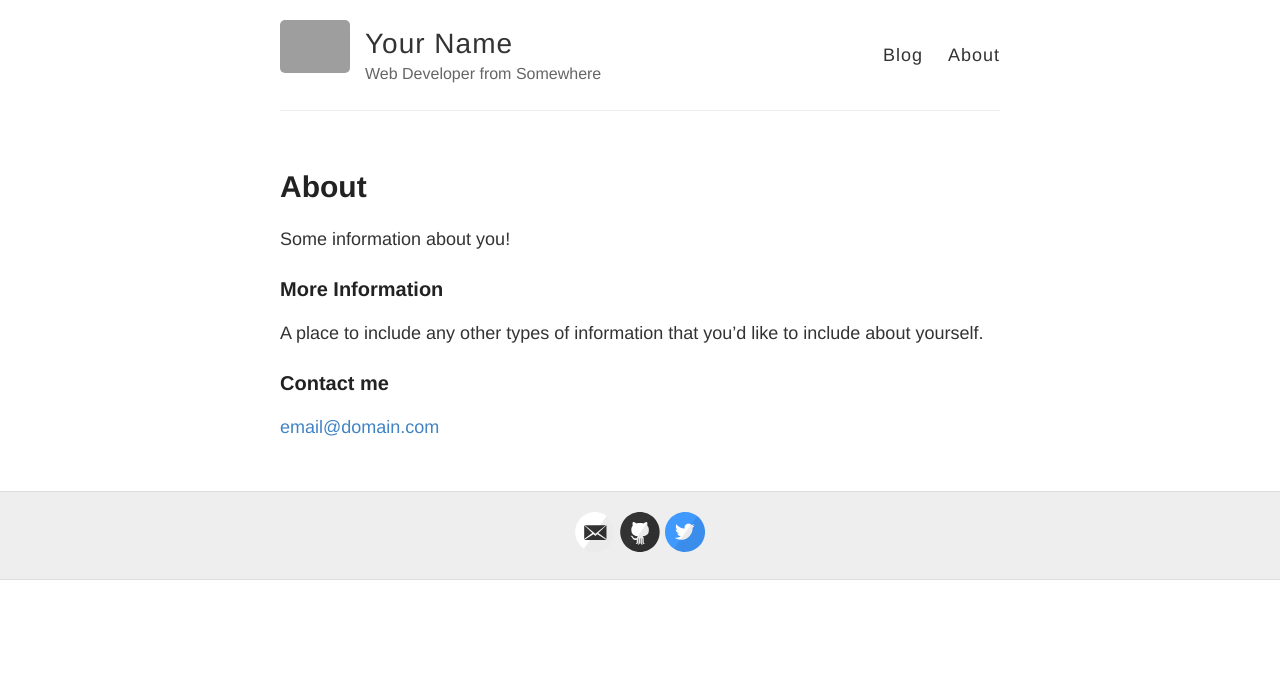
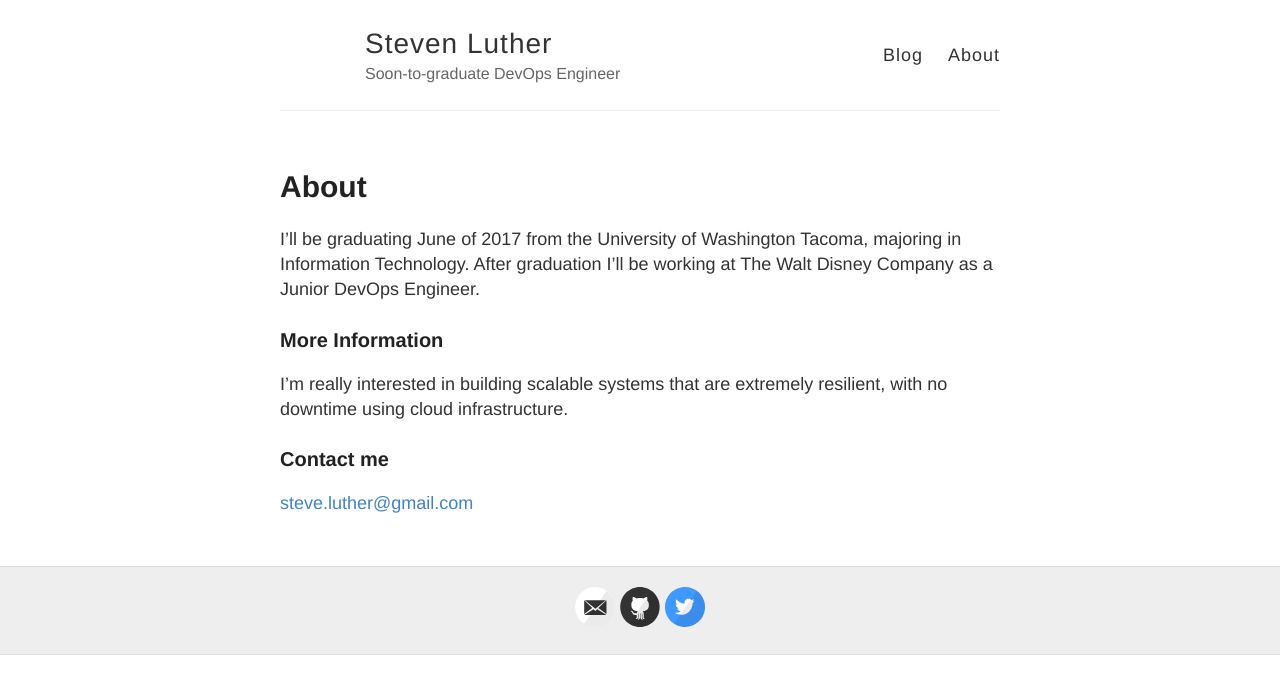
Before and after one commit to luthes/luthes.github.io, a Jekyll site: the page built from about.md, in a window 1280 px wide. Shown: the top 694 px of the page. Built offline with Jekyll 4.4.1, drawn with Linux system fonts in a browser that asks for light colours; grey boxes are pictures that could not be loaded.

Commit message:
Hello World post. Update contact info.

```diff
--- a/_config.yml
+++ b/_config.yml
@@ -3,13 +3,13 @@
 #
 
 # Name of your site (displayed in the header)
-name: Your Name
+name: Steven Luther
 
 # Short bio or description (displayed in the header)
-description: Web Developer from Somewhere
+description: Soon-to-graduate DevOps Engineer
 
 # URL of your avatar or profile pic (you could use your GitHub profile pic)
-avatar: https://raw.githubusercontent.com/barryclark/jekyll-now/master/images/jekyll-logo.png
+avatar:
 
 #
 # Flags below are optional
--- a/about.md
+++ b/about.md
@@ -4,12 +4,15 @@ title: About
 permalink: /about/
 ---
 
-Some information about you!
+I'll be graduating June of 2017 from the University of Washington Tacoma,
+majoring in Information Technology. After graduation I'll be working at The
+Walt Disney Company as a Junior DevOps Engineer.
 
 ### More Information
 
-A place to include any other types of information that you'd like to include about yourself.
+I'm really interested in building scalable systems that are extremely resilient,
+with no downtime using cloud infrastructure.
 
 ### Contact me
 
-[email@domain.com](mailto:email@domain.com)
+[steve.luther@gmail.com](mailto:steve.luther@gmail.com)
```
Also changed, not shown: _posts/2017-5-26-First-Post.md (added, +8 -0 lines), _posts/.2014-3-3-Hello-World.md (line endings or trailing spaces).
